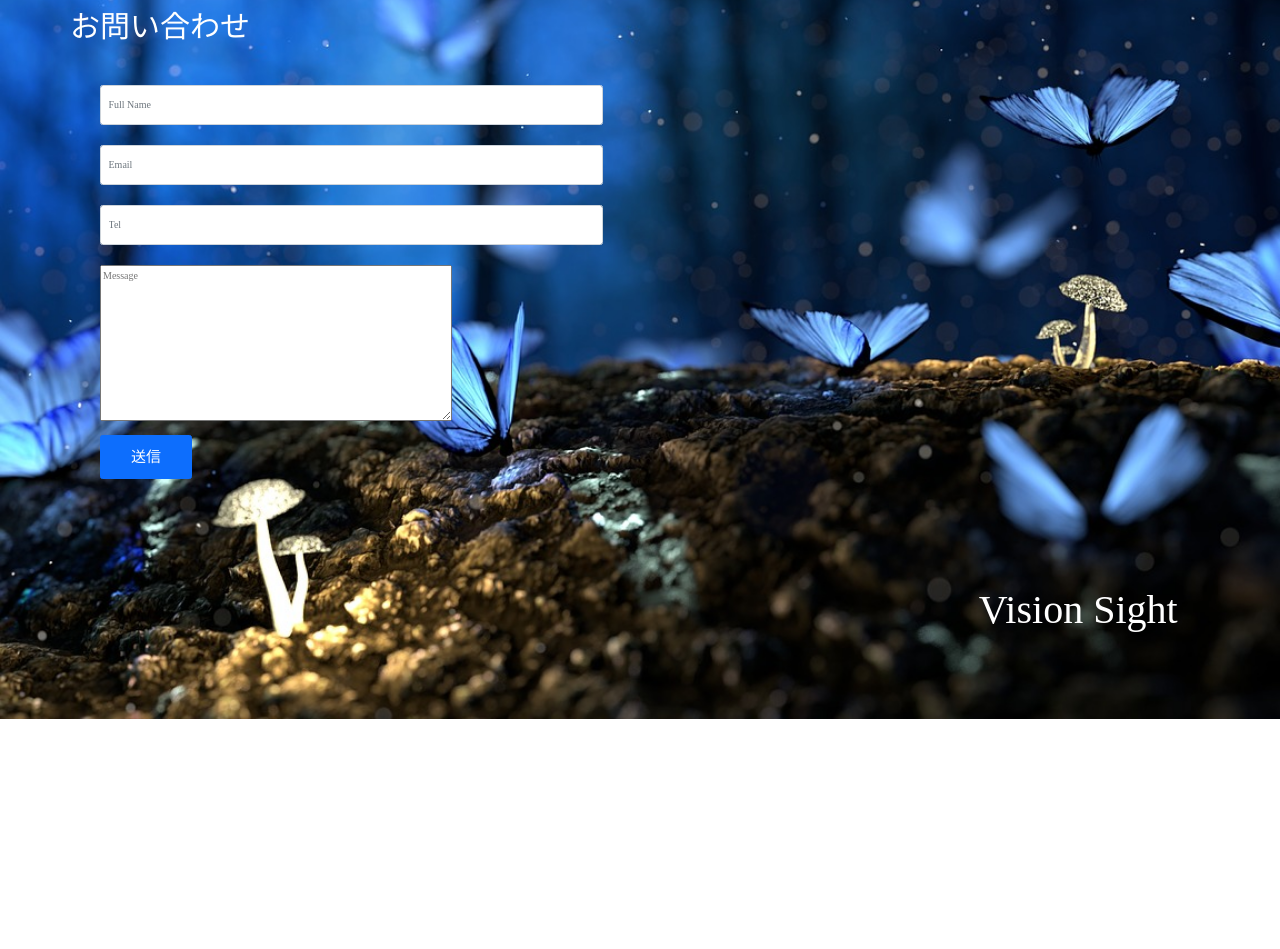
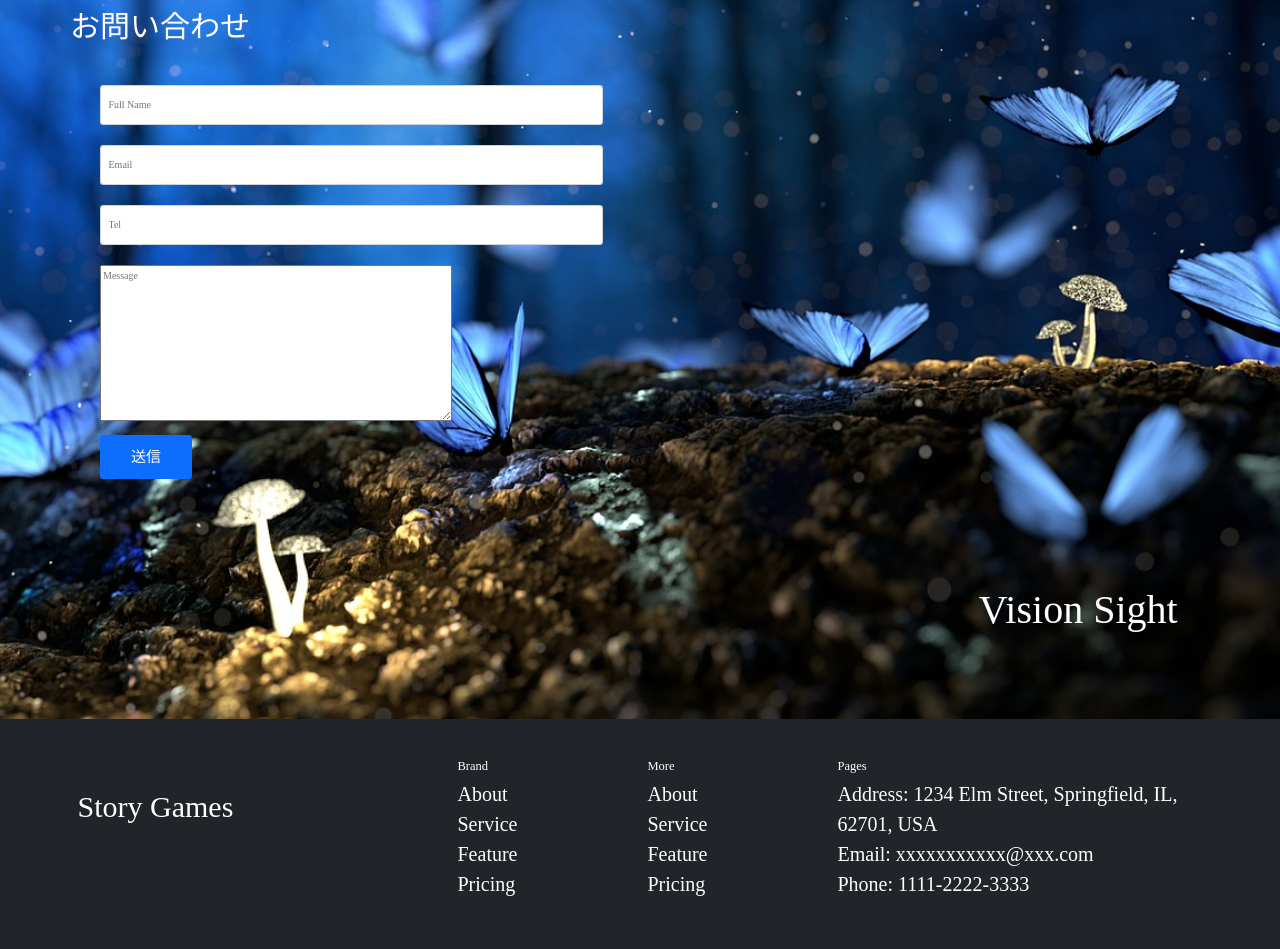
Before and after one commit to takeuchima0/lp_demo_v2, a plain HTML site: page index.html in a window 1280 px wide. Shown: the part 3329-4278 px from the top of the page. Before the commit the page ends 4048 px from the top, so only its background shows below. Drawn offline with nearby package versions, Linux system fonts and the light colour scheme; a web font is replaced by a local one.

Commit message:
fix: footer section

```diff
--- a/index.html
+++ b/index.html
@@ -198,5 +198,44 @@
     </section>
 
   <!-- footer section -->
+  <footer class="bg-dark">
+    <div class="container">
+      <div class="row gy-4">
+        <div class="col-md-4">
+          <h2 class="mt-5 pe-3">Story Games</h2>
+        </div>
+
+        <div class="col-md-2">
+          <h5>Brand</h5>
+          <ul class="list-unstyled">
+            <li><a href="#">About</a></li>
+            <li><a href="#">Service</a></li>
+            <li><a href="#">Feature</a></li>
+            <li><a href="#">Pricing</a></li>
+          </ul>
+        </div>
+
+        <div class="col-md-2">
+          <h5>More</h5>
+          <ul class="list-unstyled">
+            <li><a href="#">About</a></li>
+            <li><a href="#">Service</a></li>
+            <li><a href="#">Feature</a></li>
+            <li><a href="#">Pricing</a></li>
+          </ul>
+        </div>
+
+        <div class="col-md-4">
+          <h5>Pages</h5>
+          <ul class="list-unstyled">
+            <li>Address: 1234 Elm Street, Springfield, IL, 62701, USA</li>
+            <li>Email: xxxxxxxxxxx@xxx.com</li>
+            <li>Phone: 1111-2222-3333</li>
+          </ul>
+        </div>
+      </div>
+    </div>
+  </footer>
+
 </body>
 </html>
--- a/style.css
+++ b/style.css
@@ -232,6 +232,26 @@ header img {
   font-size: 4rem;
 }
 
+/* footer section */
+footer {
+  padding: 40px;
+  font-size: 2rem;
+}
+
+footer h2 {
+  font-size: 3rem;
+  height: 50%;
+}
+
+footer a {
+  text-decoration: none;
+  color: #fff;
+}
+
+footer a:hover {
+  color: aquamarine;
+}
+
 /* media query: pc */
 @media (max-width: 1000px) {
   .hero h1 {
@@ -300,4 +320,9 @@ header img {
     font-size: 4.6rem;
     text-align: center;
   }
+
+  /* footer section */
+  footer {
+    padding-top: 15px;
+  }
 }
```
